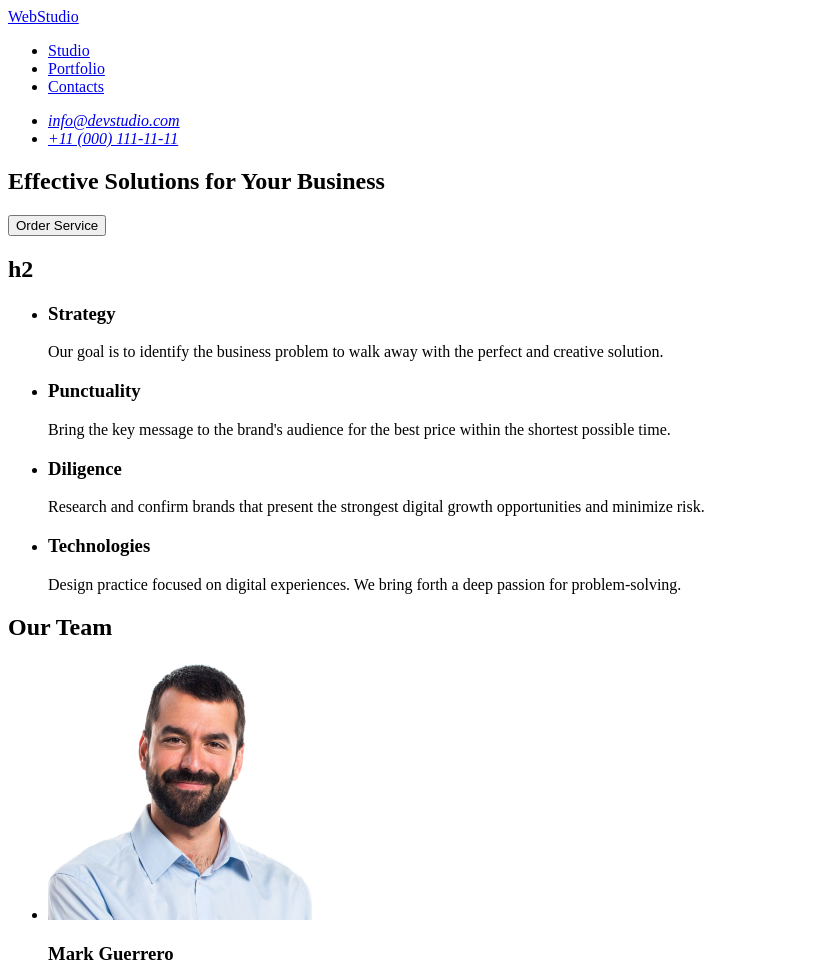
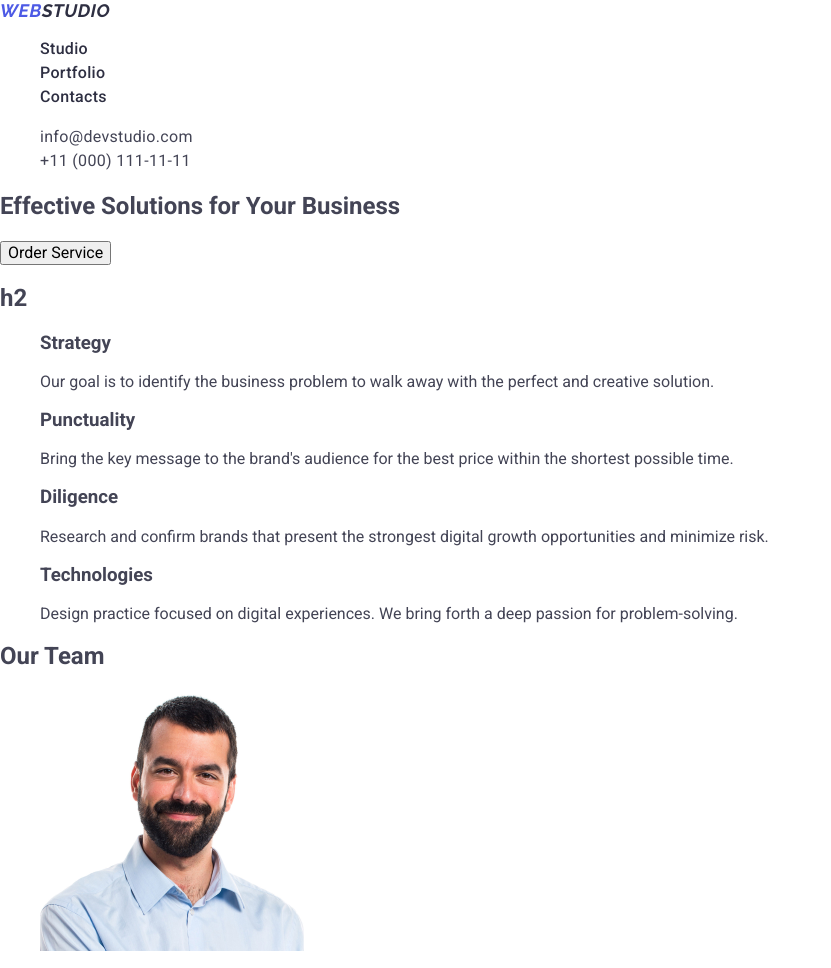
Before and after one commit to ovcharuks/goit-css-hw-02, a plain HTML site: page index.html in a window 1280 px wide. Shown: the top 968 px of the page, without its empty margins (0-831 px from the left). Drawn offline with nearby package versions, Linux system fonts and the light colour scheme.

Commit message:
get-styles-header

```diff
--- /dev/null
+++ b/css/ctyles.css
@@ -0,0 +1,53 @@
+
+body {
+    font-family: "Roboto", sans-serif;
+    color: #434455;
+    background-color: #fff;
+}
+
+ul, ol {
+    list-style-type: none;
+}
+a {
+    text-decoration: none;
+}
+
+.logo {
+    font-family: "Raleway", sans-serif;
+font-weight: 700;
+font-size: 18px;
+line-height: 1.17;
+letter-spacing: 0.03em;
+text-transform: uppercase;
+color: #4d5ae5;
+}
+.header-logo .logo-part{
+    color: #2e2f42;
+}
+.nav-link {
+
+    font-weight: 500;
+font-size: 16px;
+line-height: 1.5;
+letter-spacing: 0.02em;
+color: #2e2f42;
+}
+
+
+.address {
+    font-style: normal;
+}
+
+.address-link {
+    font-size: 16px;
+    line-height: 1.5;
+    letter-spacing: 0.02em;
+    color: #434455;
+}
+
+.address-link:hover,
+.address-link:focus,
+.nav-link:hover,
+.nav-link:focus  {
+    color: #404bbf;
+}
--- a/index.html
+++ b/index.html
@@ -4,22 +4,36 @@
     <meta charset="UTF-8" />
     <meta name="viewport" content="width=device-width, initial-scale=1.0" />
     <title>hw1</title>
+    <link
+      rel="stylesheet"
+      href="https://cdnjs.cloudflare.com/ajax/libs/modern-normalize/2.0.0/modern-normalize.min.css"
+      integrity="sha512-4xo8blKMVCiXpTaLzQSLSw3KFOVPWhm/TRtuPVc4WG6kUgjH6J03IBuG7JZPkcWMxJ5huwaBpOpnwYElP/m6wg=="
+      crossorigin="anonymous"
+      referrerpolicy="no-referrer"
+    />
+    <link rel="preconnect" href="https://fonts.googleapis.com" />
+    <link rel="preconnect" href="https://fonts.gstatic.com" crossorigin />
+    <link
+      href="https://fonts.googleapis.com/css2?family=Raleway:ital,wght@1,700&family=Roboto:wght@400;500;700&display=swap"
+      rel="stylesheet"
+    />
+    <link rel="stylesheet" href="./css/ctyles.css" />
   </head>
 
   <body>
-    <header>
-      <nav>
-        <a href="./index.html">WebStudio</a>
-        <ul>
-          <li><a href="#">Studio</a></li>
-          <li><a href="#">Portfolio</a></li>
-          <li><a href="#">Contacts</a></li>
+    <header class="page-header">
+      <nav class="header-nav">
+        <a class="logo header-logo" href="./index.html">Web<span class="logo-part">Studio</span></a>
+        <ul class="nav-list">
+          <li class="nav-item"><a href="./index.html" class="nav-link">Studio</a></li>
+          <li class="nav-item"><a href="#" class="nav-link">Portfolio</a></li>
+          <li class="nav-item"><a href="#" class="nav-link">Contacts</a></li>
         </ul>
       </nav>
-      <address>
-        <ul>
-          <li><a href="mailto:info@devstudio.com">info@devstudio.com</a></li>
-          <li><a href="tel:+110001111111">+11 (000) 111-11-11</a></li>
+      <address class="address">
+        <ul class="address-list">
+          <li class="address-item"><a class="address-link" href="mailto:info@devstudio.com">info@devstudio.com</a></li>
+          <li class="address-item"><a class="address-link" href="tel:+110001111111">+11 (000) 111-11-11</a></li>
         </ul>
       </address>
     </header>
```
